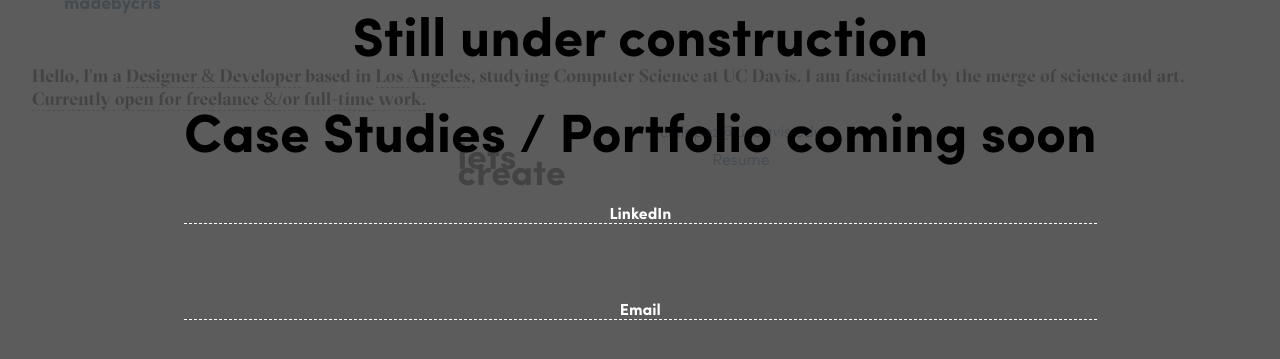
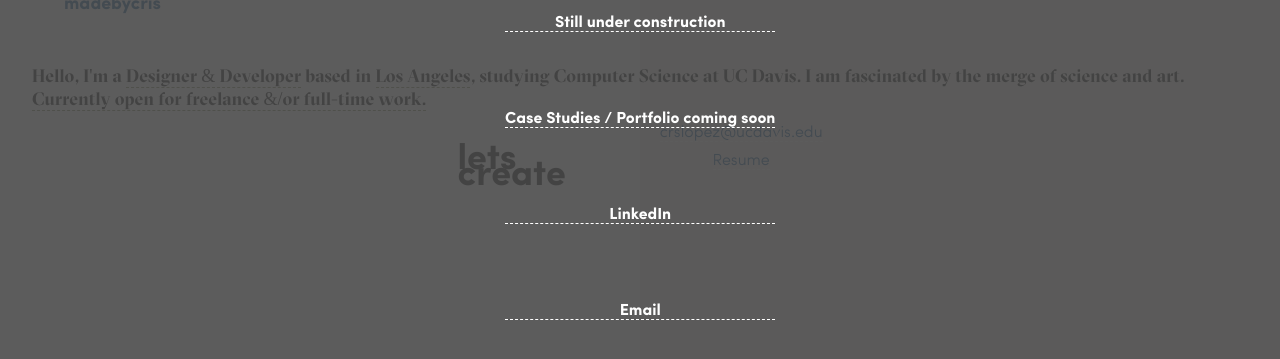
Before and after one commit to chensclaudia/crisscriss.github.io, a plain HTML site: page index.html in a window 1280 px wide. Both pictures are taken after a click on the element 1184 px from the left and 23 px from the top of the page. Shown: the part 145-504 px from the top of the page. Drawn offline with Linux system fonts and the light colour scheme.

Commit message:
updated links

```diff
--- a/index.html
+++ b/index.html
@@ -49,9 +49,9 @@
         <button type="button" class="overlay-close">Close</button>
         <nav>
             <ul>
-                <li>Still under construction</a>
+                <li><a href="">Still under construction</a>
                 </li>
-                <li>Case Studies / Portfolio coming soon</a>
+                <li><a href="">Case Studies / Portfolio coming soon</a>
                 </li>
                 <li><a href="https://www.linkedin.com/in/crislo
 ">LinkedIn</a>
```
